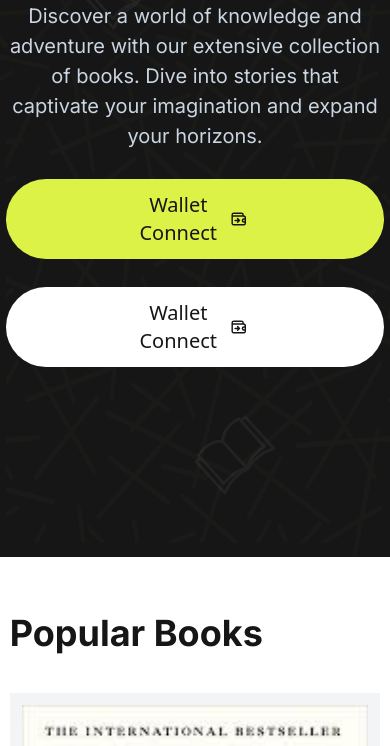
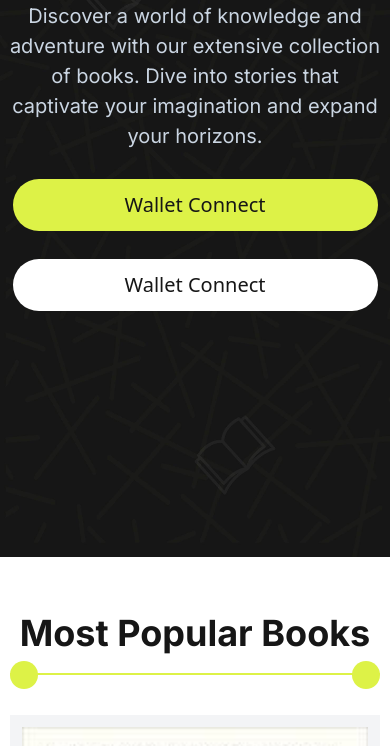
Before and after one commit to Maxamed459/Dhigaal-Books, a website: page index.html in a window 390 px wide. Shown: the part 287-1033 px from the top of the page. Drawn offline with Linux system fonts and the light colour scheme.

Commit message:
add features

```diff
--- a/index.html
+++ b/index.html
@@ -48,13 +48,13 @@
                 <h1 class="text-5xl md:text-[100px] font-bold text-center text-[#DDF247] font-inter">Reading feeds mind</h1>
                 <p class="max-w-3xl font-inter text-[20px] text-center text-slate-300">Discover a world of knowledge and adventure with our extensive collection of books. Dive into stories that captivate your imagination and expand your horizons.</p>
                 <div class="flex flex-col md:flex-row items-center justify-between space-y-7 md:space-y-0 space-x-0 md:space-x-10">
-                    <button class="px-32 md:px-10 py-3 md:py-4 text-xl  bg-[#DDF247] text-[#161616] font-medium rounded-full cursor-pointer hover:scale-105 duration-200 hover:shadow-md hover:shadow-[#DDF247] flex items-center">Wallet Connect
-                        <svg class="mx-2 h-7 w-auto" viewBox="0 0 24 24" fill="none" xmlns="http://www.w3.org/2000/svg">
+                    <button class="px-28 md:px-10 py-3 md:py-4 text-xl  bg-[#DDF247] text-[#161616] font-medium rounded-full cursor-pointer hover:scale-105 duration-200 hover:shadow-md hover:shadow-[#DDF247] flex items-center">Wallet Connect
+                        <svg class="mx-2 h-7 w-auto hidden md:block" viewBox="0 0 24 24" fill="none" xmlns="http://www.w3.org/2000/svg">
                             <path d="M13 14.0008L7 14M13 14.0008L10.5 11.5M13 14.0008L10.5 16.5M21 12V11.2C21 10.0799 21 9.51984 20.782 9.09202C20.5903 8.71569 20.2843 8.40973 19.908 8.21799C19.4802 8 18.9201 8 17.8 8H3M21 12V16M21 12H19C17.8954 12 17 12.8954 17 14C17 15.1046 17.8954 16 19 16H21M21 16V16.8C21 17.9201 21 18.4802 20.782 18.908C20.5903 19.2843 20.2843 19.5903 19.908 19.782C19.4802 20 18.9201 20 17.8 20H6.2C5.0799 20 4.51984 20 4.09202 19.782C3.71569 19.5903 3.40973 19.2843 3.21799 18.908C3 18.4802 3 17.9201 3 16.8V8M18 8V7.2C18 6.0799 18 5.51984 17.782 5.09202C17.5903 4.71569 17.2843 4.40973 16.908 4.21799C16.4802 4 15.9201 4 14.8 4H6.2C5.07989 4 4.51984 4 4.09202 4.21799C3.71569 4.40973 3.40973 4.71569 3.21799 5.09202C3 5.51984 3 6.0799 3 7.2V8" stroke="#161616" stroke-width="2" stroke-linecap="round" stroke-linejoin="round"/>
                             </svg>
                     </button>
-                    <button class="px-32 md:px-10  py-3 text-xl md:py-4 bg-[#fff] text-[#161616] font-medium rounded-full cursor-pointer hover:scale-105 duration-200 hover:shadow-md hover:shadow-[#fff] flex items-center">Wallet Connect
-                        <svg class="mx-2 h-7 w-auto"  viewBox="0 0 24 24" fill="none" xmlns="http://www.w3.org/2000/svg">
+                    <button class="px-28 md:px-10  py-3 text-xl md:py-4 bg-[#fff] text-[#161616] font-medium rounded-full cursor-pointer hover:scale-105 duration-200 hover:shadow-md hover:shadow-[#fff] flex items-center">Wallet Connect
+                        <svg class="mx-2 h-7 w-auto hidden md:block"  viewBox="0 0 24 24" fill="none" xmlns="http://www.w3.org/2000/svg">
                             <path d="M13 14.0008L7 14M13 14.0008L10.5 11.5M13 14.0008L10.5 16.5M21 12V11.2C21 10.0799 21 9.51984 20.782 9.09202C20.5903 8.71569 20.2843 8.40973 19.908 8.21799C19.4802 8 18.9201 8 17.8 8H3M21 12V16M21 12H19C17.8954 12 17 12.8954 17 14C17 15.1046 17.8954 16 19 16H21M21 16V16.8C21 17.9201 21 18.4802 20.782 18.908C20.5903 19.2843 20.2843 19.5903 19.908 19.782C19.4802 20 18.9201 20 17.8 20H6.2C5.0799 20 4.51984 20 4.09202 19.782C3.71569 19.5903 3.40973 19.2843 3.21799 18.908C3 18.4802 3 17.9201 3 16.8V8M18 8V7.2C18 6.0799 18 5.51984 17.782 5.09202C17.5903 4.71569 17.2843 4.40973 16.908 4.21799C16.4802 4 15.9201 4 14.8 4H6.2C5.07989 4 4.51984 4 4.09202 4.21799C3.71569 4.40973 3.40973 4.71569 3.21799 5.09202C3 5.51984 3 6.0799 3 7.2V8" stroke="#161616" stroke-width="2" stroke-linecap="round" stroke-linejoin="round"/>
                             </svg>
                     </button>
@@ -64,8 +64,12 @@
     </section>
     <section id="books">
         <div class="max-w-[95%] mx-auto my-14">
-            <h1 class="text-4xl font-inter font-bold text-[#161616]">Popular Books</h1>
-            <div id="productContainer" class="grid grid-cols-1 md:grid-cols-4 gap-10 mt-10">
+            <h1 class="text-4xl md:text-5xl text-center font-inter font-bold text-[#161616]">Most Popular Books</h1>
+            <div class="devider border-b-2 border-[#DDF247] pt-5 max-w-xls mx-auto relative">
+                <span class="h-7 w-7 rounded-full bg-[#DDF247] absolute top-2 right-0"></span>
+                <span class="h-7 w-7 rounded-full bg-[#DDF247] absolute top-2"></span>
+            </div>
+            <div id="productContainer" class="grid grid-cols-1 md:grid-cols-2 lg:grid-cols-4 gap-7 md:gap-3 mt-10">
 
             </div>
         </div>
--- a/main.js
+++ b/main.js
@@ -40,7 +40,7 @@ allProducts = [
 // displaying all products
 let productContainer = document.getElementById("productContainer");
 allProducts.forEach( (product) => {
-    productContainer.innerHTML += `<div class="book-card bg-gray-100 p-3">
+    productContainer.innerHTML += `<div class="book-card bg-gray-100 p-3 hover:shadow-xl">
                     <img src="${product.image}" alt="book" class="w-full object-cover">
                     <div class="book-info py-3">
                         <h1 class="text-xl font-inter font-bold text-[#161616]">${product.name}</h1>
```
Also changed, not shown: css/output.css.
